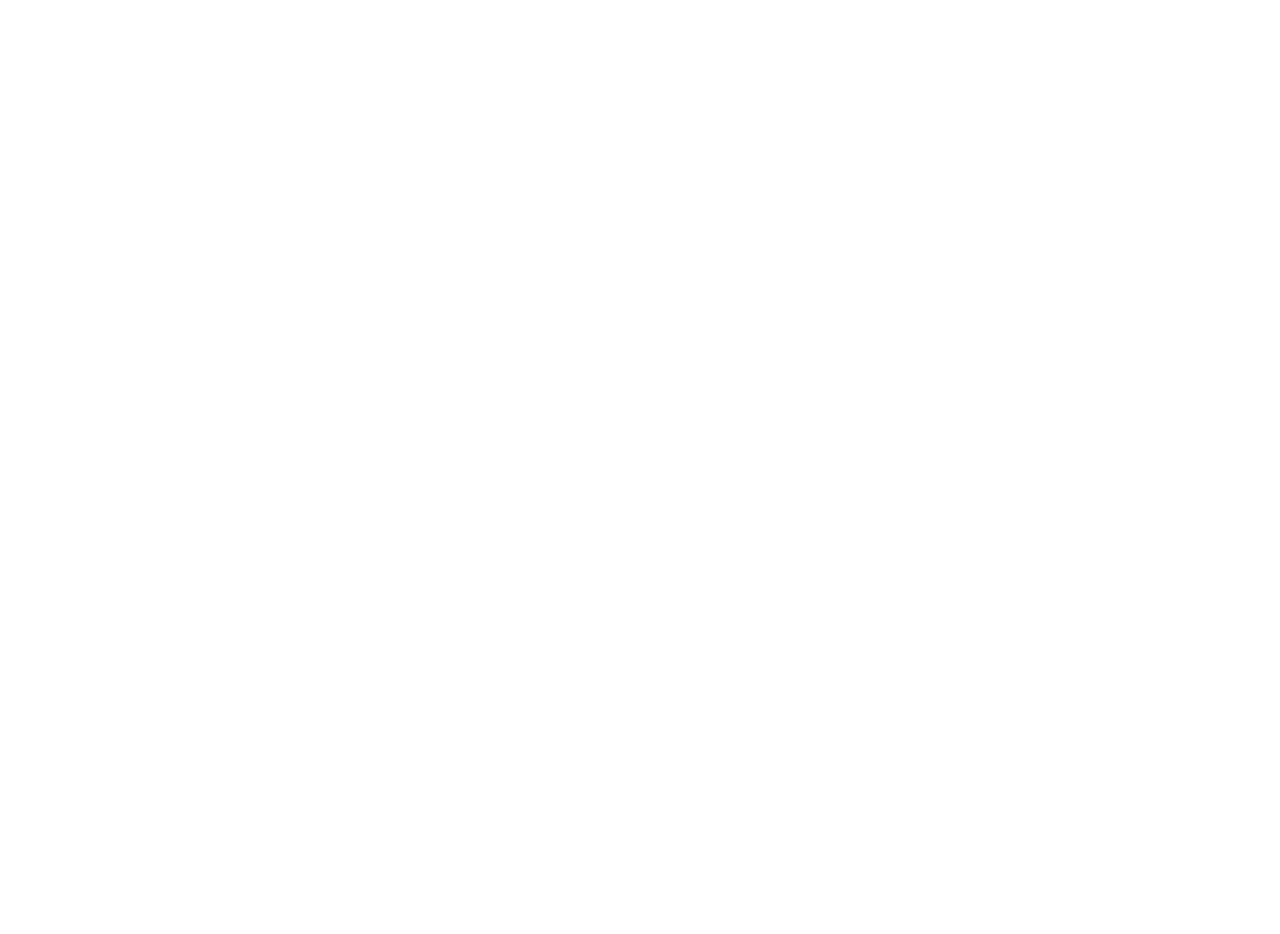
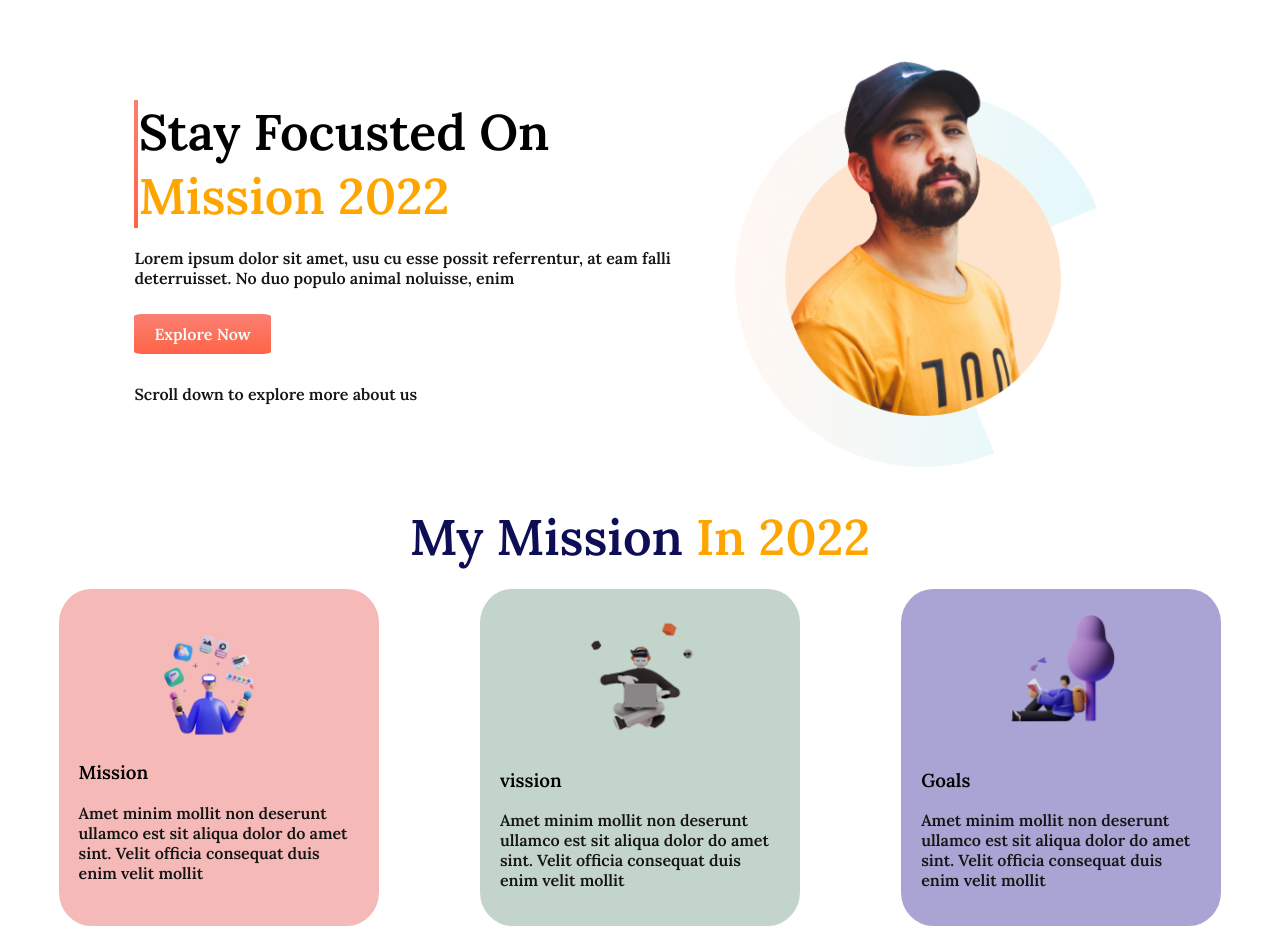
Before and after one commit to farzanaerin/mission-2022, a plain HTML site: page index.html in a window 1280 px wide. Before the commit the page ends 800 px from the top, so only its background shows below. Drawn offline with Linux system fonts and the light colour scheme.

Commit message:
2nd section added

```diff
--- a/index.html
+++ b/index.html
@@ -5,10 +5,59 @@
     <meta charset="UTF-8">
     <meta http-equiv="X-UA-Compatible" content="IE=edge">
     <meta name="viewport" content="width=device-width, initial-scale=1.0">
+
     <title>Mission-2022</title>
+    <link rel="preconnect" href="https://fonts.googleapis.com">
+    <link rel="preconnect" href="https://fonts.gstatic.com" crossorigin>
+    <link href="https://fonts.googleapis.com/css2?family=Lato&family=Lora:wght@600&display=swap" rel="stylesheet">
+
+    <link rel="stylesheet" href="style.css">
 </head>
 
 <body>
+    <section class="mission">
+        <div id="in-center" class="first-section">
+
+            <h1 class="h1-border">Stay Focusted On <br> <span class="heading-clr">Mission 2022</span></h1>
+
+            <p>Lorem ipsum dolor sit amet, usu cu esse possit
+                referrentur, at eam falli deterruisset. No duo populo
+                animal noluisse, enim</p> <br>
+            <a class="button" href="https://developer.mozilla.org/en-US/docs/Web/CSS">Explore Now</a> <br>
+            <p class="scroll-margin">Scroll down to explore more about us</p>
+        </div>
+        <div class="first-section">
+            <img src="person-0.png" alt="person photo">
+        </div>
+    </section>
+    <h1 id="h1-center"> <span class="mission-clr">My Mission</span> <span class="year-clr">In 2022</span></h1>
+    <section class="my-mission">
+        <div id="icon-1" class="icon-size">
+            <img src="illustrator-1.png" alt="pic-1">
+            <h3>Mission</h3>
+            <p>Amet minim mollit non deserunt
+                ullamco est sit aliqua dolor do amet
+                sint. Velit officia consequat duis enim
+                velit mollit</p>
+        </div>
+        <div id="icon-2" class="icon-size">
+            <img id="icon-2" src="illustrator-2.png" alt="pic-1">
+            <h3>vission</h3>
+            <p>Amet minim mollit non deserunt
+                ullamco est sit aliqua dolor do amet
+                sint. Velit officia consequat duis enim
+                velit mollit</p>
+        </div>
+        <div id="icon-3" class="icon-size">
+            <img src="illustrator-3.png" alt="pic-1">
+            <h3>Goals</h3>
+            <p>Amet minim mollit non deserunt
+                ullamco est sit aliqua dolor do amet
+                sint. Velit officia consequat duis enim
+                velit mollit</p>
+        </div>
+    </section>
+
 
 </body>
 
--- /dev/null
+++ b/style.css
@@ -0,0 +1,83 @@
+p{
+    color: rgb(22, 21, 21);
+}
+body{
+    font-family: 'Lato', sans-serif;
+    font-family: 'Lora', serif;
+}
+h1{
+    margin-bottom: 20px;
+    font-size: 50px;
+    font-weight: 800;
+}
+.heading-clr{
+    color: orange;
+}
+.mission{
+    display: flex;
+}
+.first-section{
+    width: 50%;
+    padding-left: 5%;
+    }
+.first-section img{
+    margin-top: -20px;
+    width:70%
+   }
+#in-center{
+    margin-top: 50px;
+    padding-left: 10%;
+}
+.button{
+    text-decoration: none;
+    padding: 10px 20px;
+    color: azure;
+    background-image: linear-gradient(salmon,tomato);
+    border-radius: 6%;
+}
+.scroll-margin{
+    margin-top: 40px;
+}
+.h1-border{
+    border-left: 4px solid;
+    border-radius: 50%;
+    border-image: linear-gradient(salmon,tomato);
+    border-image-slice: 1;
+}
+#h1-center{
+    text-align: center;
+
+}
+.mission-clr{
+    color: rgb(14, 14, 87);
+}
+.year-clr{
+    color: orange;
+}
+.my-mission{
+    display: flex;
+}
+.icon-size img{
+    width: 50%;
+    display: block;
+    margin-left: auto;
+    margin-right: auto;
+   }
+.icon-size{
+    width: 50%;
+    padding: 20px;
+    box-shadow: 10px 10px 20px white;
+    width: 40%;
+    margin-left: 4%;
+    margin-right: 4%;
+   border-radius: 10%;
+}
+#icon-1{
+    background-color:#F5B9B8;
+}
+#icon-2{
+    background-color: rgb(195, 212, 203);
+}
+#icon-3{
+    background-color: rgb(169, 164, 211);
+}
```
Also changed, not shown: illustrator-1.png (added), illustrator-2.png (added), illustrator-3.png (added), person-0.png (added), person-4.png (added).
